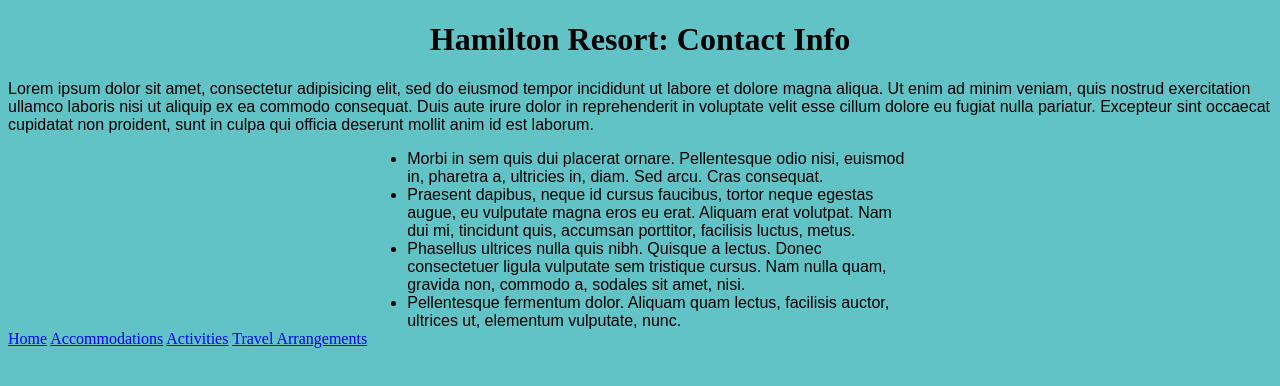
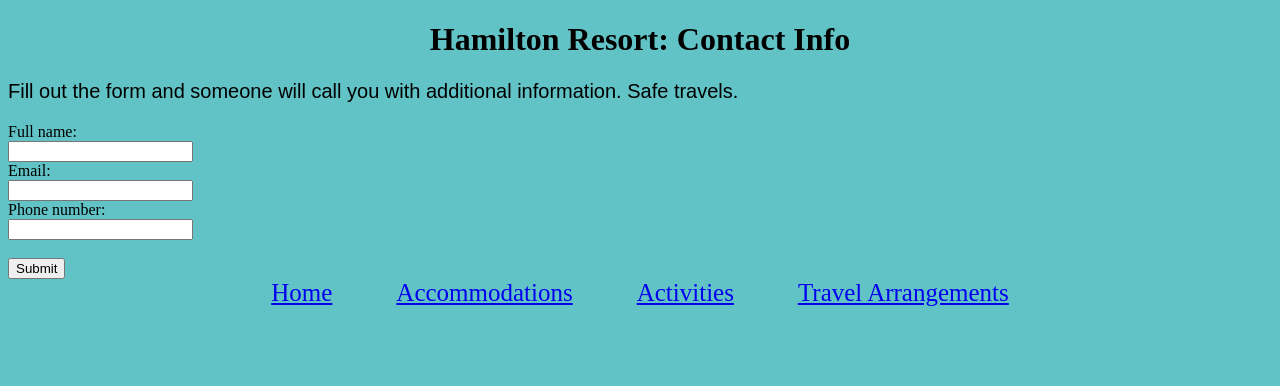
Before and after one commit to ElreyB/private-resort, a plain HTML site: page contact-info.html in a window 1280 px wide. Drawn offline with Linux system fonts and the light colour scheme.

Commit message:
Final css styles to pages

```diff
--- a/contact-info.html
+++ b/contact-info.html
@@ -7,13 +7,16 @@
   </head>
   <body>
     <h1>Hamilton Resort: Contact Info</h1>
-    <p>Lorem ipsum dolor sit amet, consectetur adipisicing elit, sed do eiusmod tempor incididunt ut labore et dolore magna aliqua. Ut enim ad minim veniam, quis nostrud exercitation ullamco laboris nisi ut aliquip ex ea commodo consequat. Duis aute irure dolor in reprehenderit in voluptate velit esse cillum dolore eu fugiat nulla pariatur. Excepteur sint occaecat cupidatat non proident, sunt in culpa qui officia deserunt mollit anim id est laborum.</p>
-    <ul>
-      <li>Morbi in sem quis dui placerat ornare. Pellentesque odio nisi, euismod in, pharetra a, ultricies in, diam. Sed arcu. Cras consequat.</li>
-      <li>Praesent dapibus, neque id cursus faucibus, tortor neque egestas augue, eu vulputate magna eros eu erat. Aliquam erat volutpat. Nam dui mi, tincidunt quis, accumsan porttitor, facilisis luctus, metus.</li>
-      <li>Phasellus ultrices nulla quis nibh. Quisque a lectus. Donec consectetuer ligula vulputate sem tristique cursus. Nam nulla quam, gravida non, commodo a, sodales sit amet, nisi.</li>
-      <li>Pellentesque fermentum dolor. Aliquam quam lectus, facilisis auctor, ultrices ut, elementum vulputate, nunc.</li>
-    </ul>
+    <p>Fill out the form and someone will call you with additional information. Safe travels.</p>
+    <form>
+      Full name:<br>
+      <input type="text" name="fullname"><br>
+      Email:<br>
+      <input type="text" name="email"><br>
+      Phone number:<br>
+      <input type="text" name="phonenumber"><br><br>
+      <input type="submit" value="Submit">
+    </form>
     <footer>
       <a href="index.html">Home</a>
       <a href="accommodations.html">Accommodations</a>
--- a/css/resort-styles.css
+++ b/css/resort-styles.css
@@ -4,10 +4,13 @@ body {
 
 p {
   font-family: fantasy;
+  font-size: 20px;
 }
 
-ul {
+.activities-list {
   font-family: fantasy;
+  font-size: 20px;
+  list-style-type: none;
   display: block;
   margin: auto;
   width: 40%;
@@ -27,6 +30,23 @@ img {
   width: 70%;
 }
 
+ul {
+  font-family: fantasy;
+  font-size: 20px;
+}
+
 h1 {
   text-align: center;
 }
+
+a {
+  margin: 30px;
+  font-size: 25px;
+}
+
+footer {
+  display: block;
+  text-align: center;
+  padding-left: auto;
+  padding-right: auto;
+}
```
Also changed, not shown: activities.html (+1 -1 lines).
